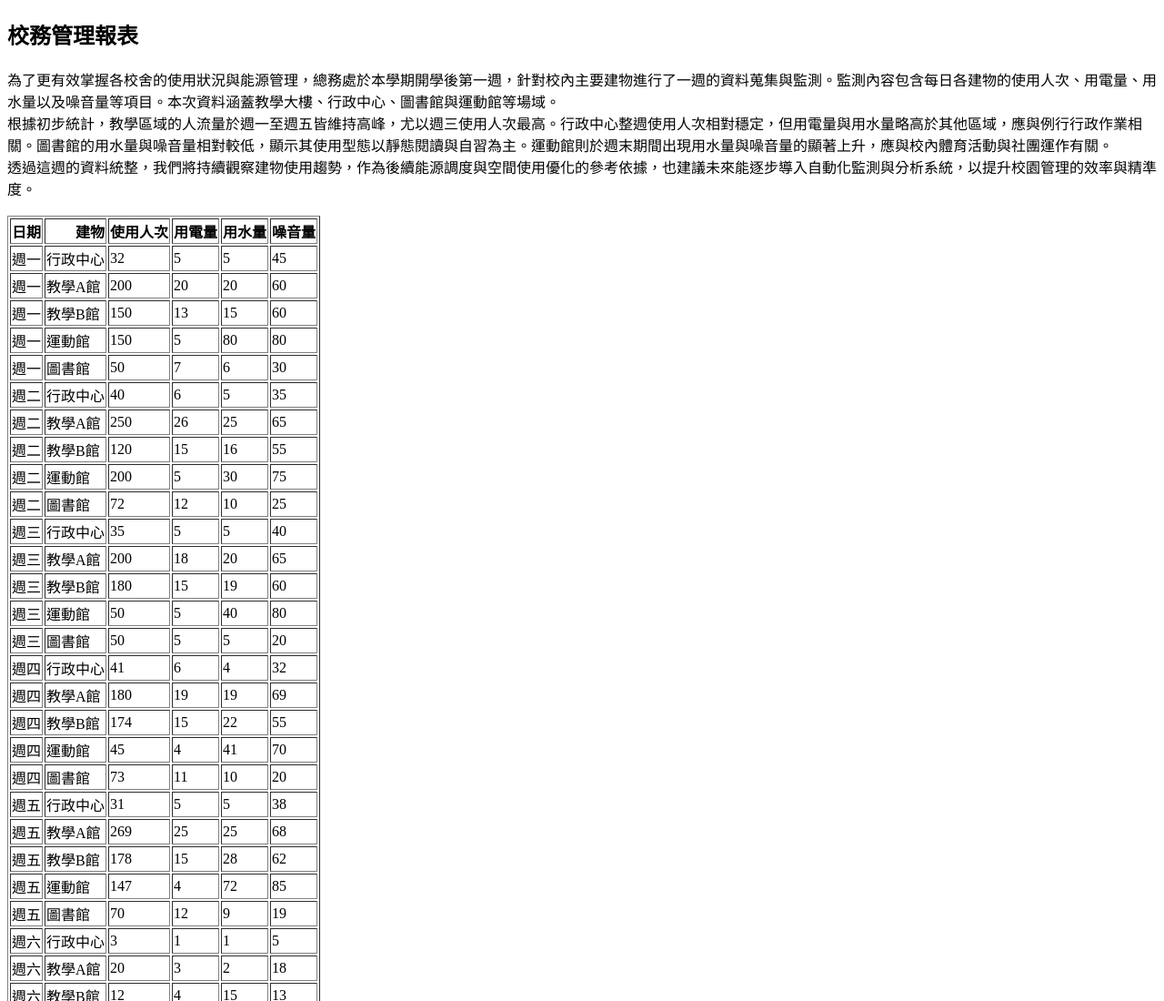
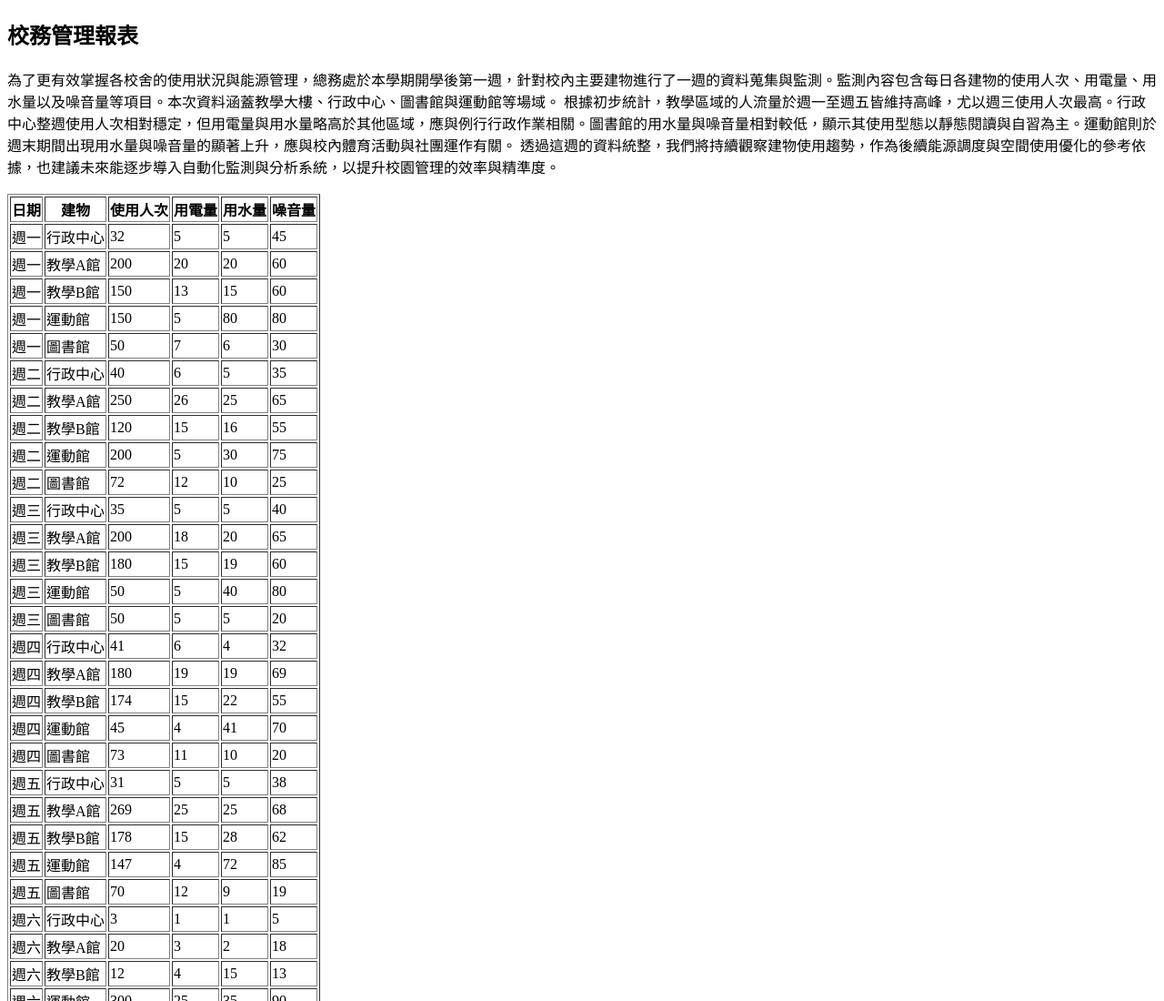
Before and after one commit to Sung-Po/R-text-mining-examples, a plain HTML site: page example_table.html in a window 1280 px wide. Shown: the top 1100 px of the page at 91% size. Drawn offline with Linux system fonts and the light colour scheme.

Commit message:
Add files via upload

```diff
--- a/example_table.html
+++ b/example_table.html
@@ -7,13 +7,13 @@
 </head>
 <body>
 <h2>校務管理報表</h2>
-<div class="text">為了更有效掌握各校舍的使用狀況與能源管理，總務處於本學期開學後第一週，針對校內主要建物進行了一週的資料蒐集與監測。監測內容包含每日各建物的使用人次、用電量、用水量以及噪音量等項目。本次資料涵蓋教學大樓、行政中心、圖書館與運動館等場域。</div>
-<div class="text">根據初步統計，教學區域的人流量於週一至週五皆維持高峰，尤以週三使用人次最高。行政中心整週使用人次相對穩定，但用電量與用水量略高於其他區域，應與例行行政作業相關。圖書館的用水量與噪音量相對較低，顯示其使用型態以靜態閱讀與自習為主。運動館則於週末期間出現用水量與噪音量的顯著上升，應與校內體育活動與社團運作有關。</div>
-<div class="text">透過這週的資料統整，我們將持續觀察建物使用趨勢，作為後續能源調度與空間使用優化的參考依據，也建議未來能逐步導入自動化監測與分析系統，以提升校園管理的效率與精準度。</div>
+<div class="text">為了更有效掌握各校舍的使用狀況與能源管理，總務處於本學期開學後第一週，針對校內主要建物進行了一週的資料蒐集與監測。監測內容包含每日各建物的使用人次、用電量、用水量以及噪音量等項目。本次資料涵蓋教學大樓、行政中心、圖書館與運動館等場域。
+根據初步統計，教學區域的人流量於週一至週五皆維持高峰，尤以週三使用人次最高。行政中心整週使用人次相對穩定，但用電量與用水量略高於其他區域，應與例行行政作業相關。圖書館的用水量與噪音量相對較低，顯示其使用型態以靜態閱讀與自習為主。運動館則於週末期間出現用水量與噪音量的顯著上升，應與校內體育活動與社團運作有關。
+透過這週的資料統整，我們將持續觀察建物使用趨勢，作為後續能源調度與空間使用優化的參考依據，也建議未來能逐步導入自動化監測與分析系統，以提升校園管理的效率與精準度。</div>
 <br>
 <table border="1" class="dataframe">
   <thead>
-    <tr style="text-align: right;">
+    <tr style="text-align: center;">
       <th>日期</th>
       <th>建物</th>
       <th>使用人次</th>
```
Also changed, not shown: example_2.html (+2 -4 lines), index.html (+1 -2 lines).
